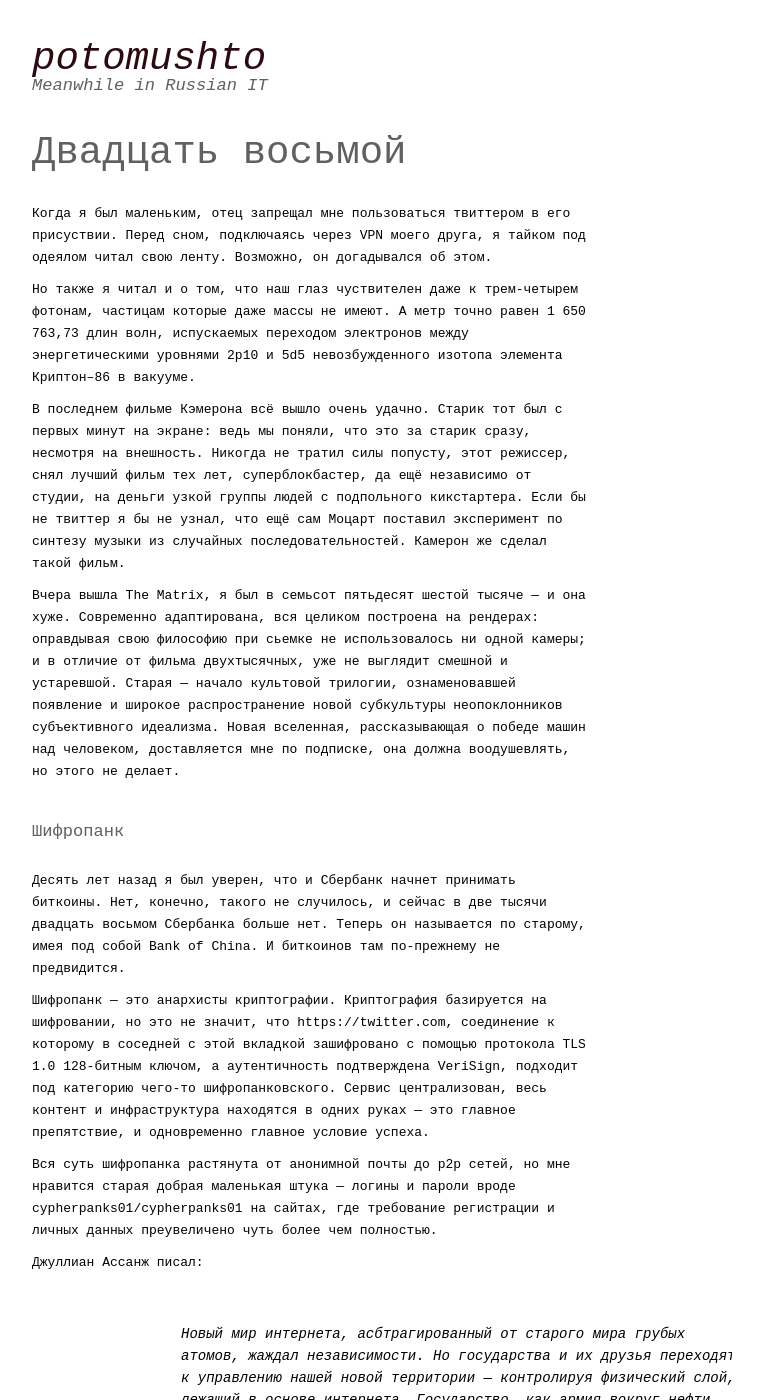
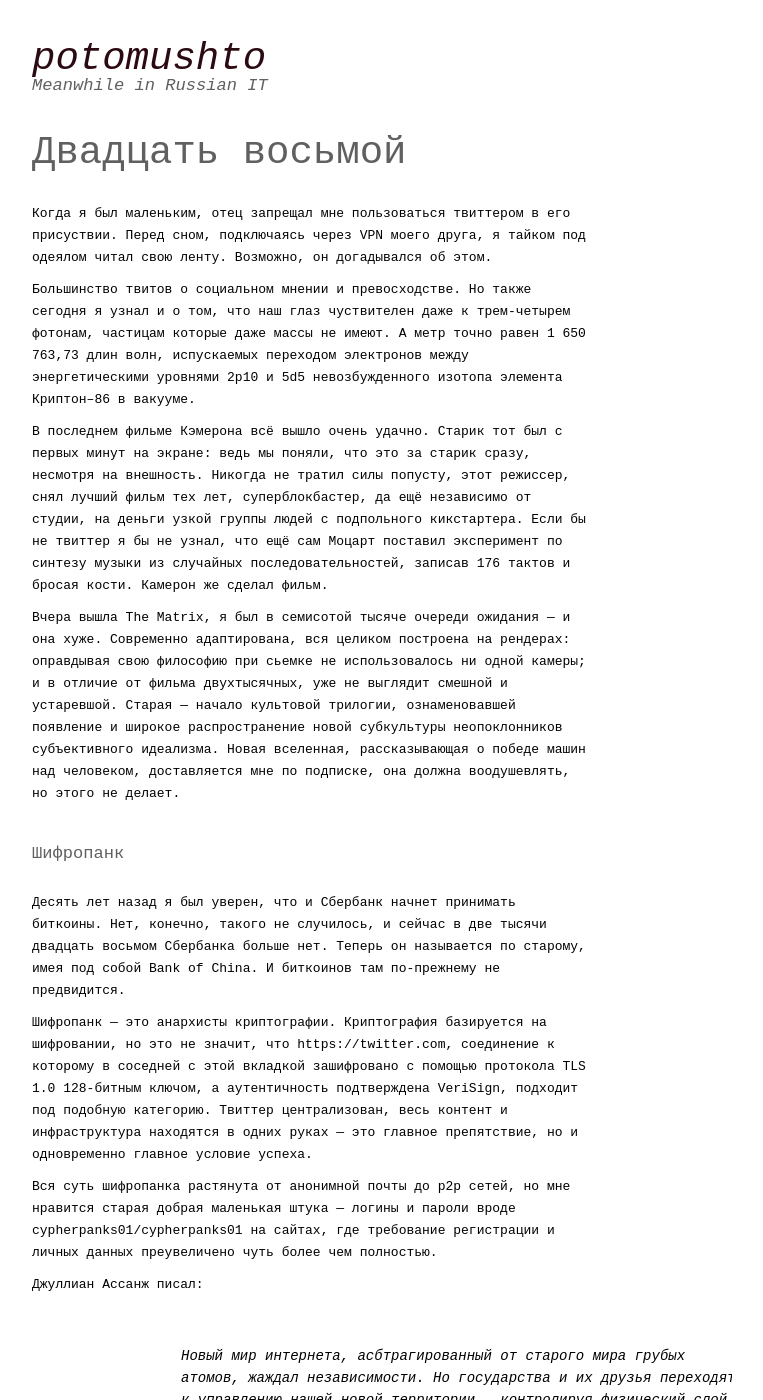
Before and after one commit to ptmt/ptmt.github.com, a Jekyll site: the page built from _posts/2013-03-18-2028.md, in a window 1280 px wide and 1400 px high. Shown: the whole window, without its empty margins (128-891 px from the left). Built offline with Jekyll 4.4.1, drawn with Linux system fonts in a browser that asks for light colours; Markdown is read by kramdown in place of the engine named in the settings; some of the changed text lies outside the part shown.

Commit message:
post update

```diff
--- a/_posts/2013-03-18-2028.md
+++ b/_posts/2013-03-18-2028.md
@@ -6,23 +6,23 @@
 
 Когда я был маленьким, отец запрещал мне пользоваться твиттером в его присуствии. Перед сном, подключаясь через VPN моего друга, я тайком под одеялом читал свою ленту. Возможно, он догадывался об этом.
 
-Но также я читал и о том, что наш глаз чуствителен даже к трем-четырем фотонам, частицам которые даже массы не имеют. А метр точно равен 1 650 763,73 длин волн, испускаемых переходом электронов между энергетическими уровнями 2p10 и 5d5 невозбужденного изотопа элемента Криптон–86 в вакууме.
+Большинство твитов о социальном мнении и превосходстве. Но также сегодня я узнал и о том, что наш глаз чуствителен даже к трем-четырем фотонам, частицам которые даже массы не имеют. А метр точно равен 1 650 763,73 длин волн, испускаемых переходом электронов между энергетическими уровнями 2p10 и 5d5 невозбужденного изотопа элемента Криптон–86 в вакууме.
 
-В последнем фильме Кэмерона всё вышло очень удачно. Старик тот был с первых минут на экране: ведь мы поняли, что это за старик сразу, несмотря на внешность. Никогда не тратил силы попусту, этот режиссер, снял лучший фильм тех лет, суперблокбастер, да ещё независимо от студии, на деньги узкой группы людей с подпольного кикстартера. Если бы не твиттер я бы не узнал, что ещё сам Моцарт поставил эксперимент по синтезу музыки из случайных последовательностей. Камерон же сделал такой фильм.
+В последнем фильме Кэмерона всё вышло очень удачно. Старик тот был с первых минут на экране: ведь мы поняли, что это за старик сразу, несмотря на внешность. Никогда не тратил силы попусту, этот режиссер, снял лучший фильм тех лет, суперблокбастер, да ещё независимо от студии, на деньги узкой группы людей с подпольного кикстартера. Если бы не твиттер я бы не узнал, что ещё сам Моцарт поставил эксперимент по синтезу музыки из случайных последовательностей, записав 176 тактов и бросая кости. Камерон же сделал фильм.
 
-Вчера вышла The Matrix, я был в семьсот пятьдесят шестой тысяче — и она хуже. Современно адаптирована, вся целиком построена на рендерах: оправдывая свою философию при сьемке не использовалось ни одной камеры; и в отличие от фильма двухтысячных, уже не выглядит смешной и устаревшой. Старая — начало культовой трилогии, ознаменовавшей появление и широкое распространение новой субкультуры неопоклонников субъективного идеализма. Новая вселенная, рассказывающая о победе машин над человеком, доставляется мне по подписке, она должна воодушевлять, но этого не делает.
+Вчера вышла The Matrix, я был в семисотой тысяче очереди ожидания — и она хуже. Современно адаптирована, вся целиком построена на рендерах: оправдывая свою философию при сьемке не использовалось ни одной камеры; и в отличие от фильма двухтысячных, уже не выглядит смешной и устаревшой. Старая — начало культовой трилогии, ознаменовавшей появление и широкое распространение новой субкультуры неопоклонников субъективного идеализма. Новая вселенная, рассказывающая о победе машин над человеком, доставляется мне по подписке, она должна воодушевлять, но этого не делает.
 
 ## Шифропанк
 
 Десять лет назад я был уверен, что и Сбербанк начнет принимать биткоины. Нет, конечно, такого не случилось, и сейчас в две тысячи двадцать восьмом Сбербанка больше нет. Теперь он называется по старому, имея под собой Bank of China. И биткоинов там по-прежнему не предвидится.
 
-Шифропанк — это анархисты криптографии. Криптография базируется на шифровании, но это не значит, что https://twitter.com, соединение к которому в соседней с этой вкладкой зашифровано с помощью протокола TLS 1.0 128-битным ключом, а аутентичность подтверждена VeriSign, подходит под категорию чего-то шифропанковского. Сервис централизован, весь контент и инфраструктура находятся в одних руках — это главное препятствие, и одновременно главное условие успеха.
+Шифропанк — это анархисты криптографии. Криптография базируется на шифровании, но это не значит, что https://twitter.com, соединение к которому в соседней с этой вкладкой зашифровано с помощью протокола TLS 1.0 128-битным ключом, а аутентичность подтверждена VeriSign, подходит под подобную категорию. Твиттер централизован, весь контент и инфраструктура находятся в одних руках — это главное препятствие, но и одновременно главное условие успеха.
 
 Вся суть шифропанка растянута от анонимной почты до p2p сетей, но мне нравится старая добрая маленькая штука — логины и пароли вроде cypherpanks01/cypherpanks01 на сайтах, где требование регистрации и личных данных преувеличено чуть более чем полностью.
 
 Джуллиан Ассанж писал:
 
-> Новый мир интернета, асбтрагированный от старого мира грубых атомов, жаждал независимости. Но государства и их друзья переходят к управлению нашей новой территории  — контролируя физический слой, лежащий в основе интернета. Государство, как армия вокруг нефти, или таможенный контроль, берущий взятки, вот-вот научаться влиять на физическое пространство, чтобы контролировать платонический несуществующий мир.  Это помешает независимости о которой мы мечтали и, вскоре, снимая трафик с оптических линий связи и наземных спутниковых станций, можно будет массово проникать в информационный поток нового мира — по сути даже каждого человека можно будет вовлечь в экономические и политические отношения. Государство словно вживляет пиявки в вены и артерии нашего нового общества, высасывая каждое наше выраженное взаимодействие между друг другом, миллиарды таких перехватов в день, невиданная мощь складываемая в секретные хранилищах навсегда. Совместное творчество человечества благодаря новым изощеренным алгоритмам извлечения информаций будет вновь и вновь открывать новые горизонты; из одних и тех же результатов труда будут добыты новые сокровища, всё усиливая разницу между преследуемыми и преследователями. И затем государство сможет использовать изученное в реальном, физическом мире, чтобы начинать войны, посылать дронов, манипулировать рынками и сделками, оказывать услуги, используя свою огромную сеть связей и инсайдеров.
+> Новый мир интернета, асбтрагированный от старого мира грубых атомов, жаждал независимости. Но государства и их друзья переходят к управлению нашей новой территории  — контролируя физический слой, лежащий в основе интернета. Государство, как армия вокруг нефти, или таможенный контроль, берущий взятки, вот-вот научаться влиять на физическое пространство, чтобы контролировать платонический несуществующий мир.  Это помешает независимости о которой мы мечтали и, вскоре снимая трафик с оптических линий связи и наземных спутниковых станций, можно будет массово проникать в информационный поток нового мира — по сути даже каждого человека можно будет вовлечь в экономические и политические отношения. Государство словно вживляет пиявки в вены и артерии нашего нового общества, высасывая каждое наше выраженное взаимодействие между друг другом, миллиарды таких перехватов в день, невиданная мощь складываемая в секретные хранилищах навсегда. Совместное творчество человечества, благодаря новым изощеренным алгоритмам извлечения информаций, будет вновь и вновь открывать новые горизонты; из одних и тех же результатов труда будут добыты новые сокровища, всё усиливая разницу между преследуемыми и преследователями. И затем государство сможет использовать изученное в реальном, физическом мире, чтобы начинать войны, посылать дронов, манипулировать рынками и сделками, оказывать услуги, используя свою огромную сеть связей и инсайдеров.
 
 > Но и у нас есть кое-что. Мы открыли нашу единственную надежду против тотального доминирования. Надежда, приправленная куражом, пониманием и солидарностью, которую мы можем использовать для сопротивления. Странное свойство физической вселенной в которой мы живем — Вселенная верит в шифрование. Легче и дешевле зашифровать информацию, чем расшифровать. Мы видели как мы можем использовать это странное свойство, чтобы создать законы нового мира. Абстрагироваться от этого нового вымышленного, базируясь на тех же самых спутниках, подводных кабелях и их контроллеров. Укрепить наше пространство криптографической завесы. Создать новые земли, закрытые от тех, кто контролирует физическую реальность, потому что чтобы проследовать в эту реальность за нами будет требоваться бесконечное число ресурсов. И в этом смысле провозгласить независимость.
 
```
Also changed, not shown: other parts of _posts/2013-03-18-2028.md (+2 -2 lines), 1 other file.
